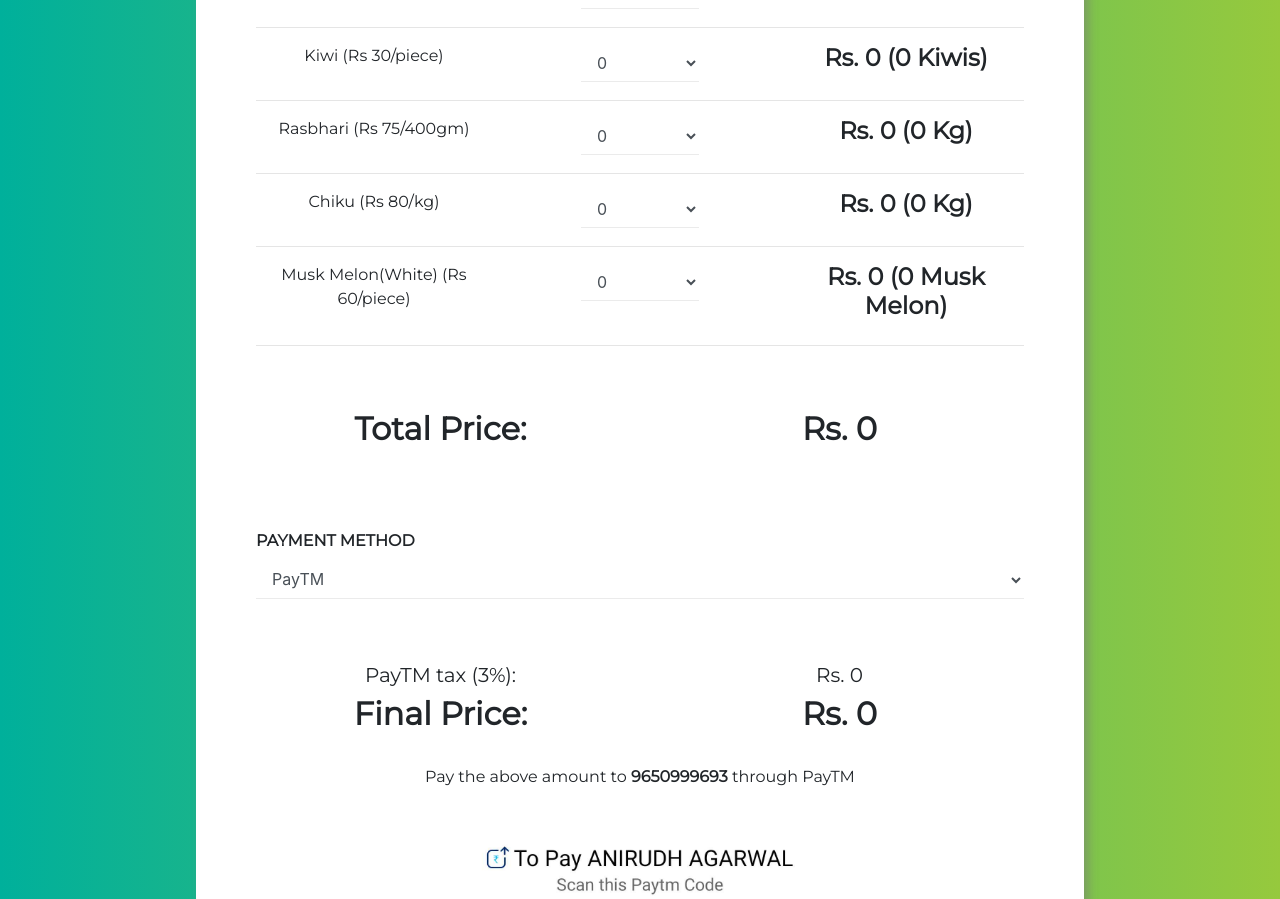
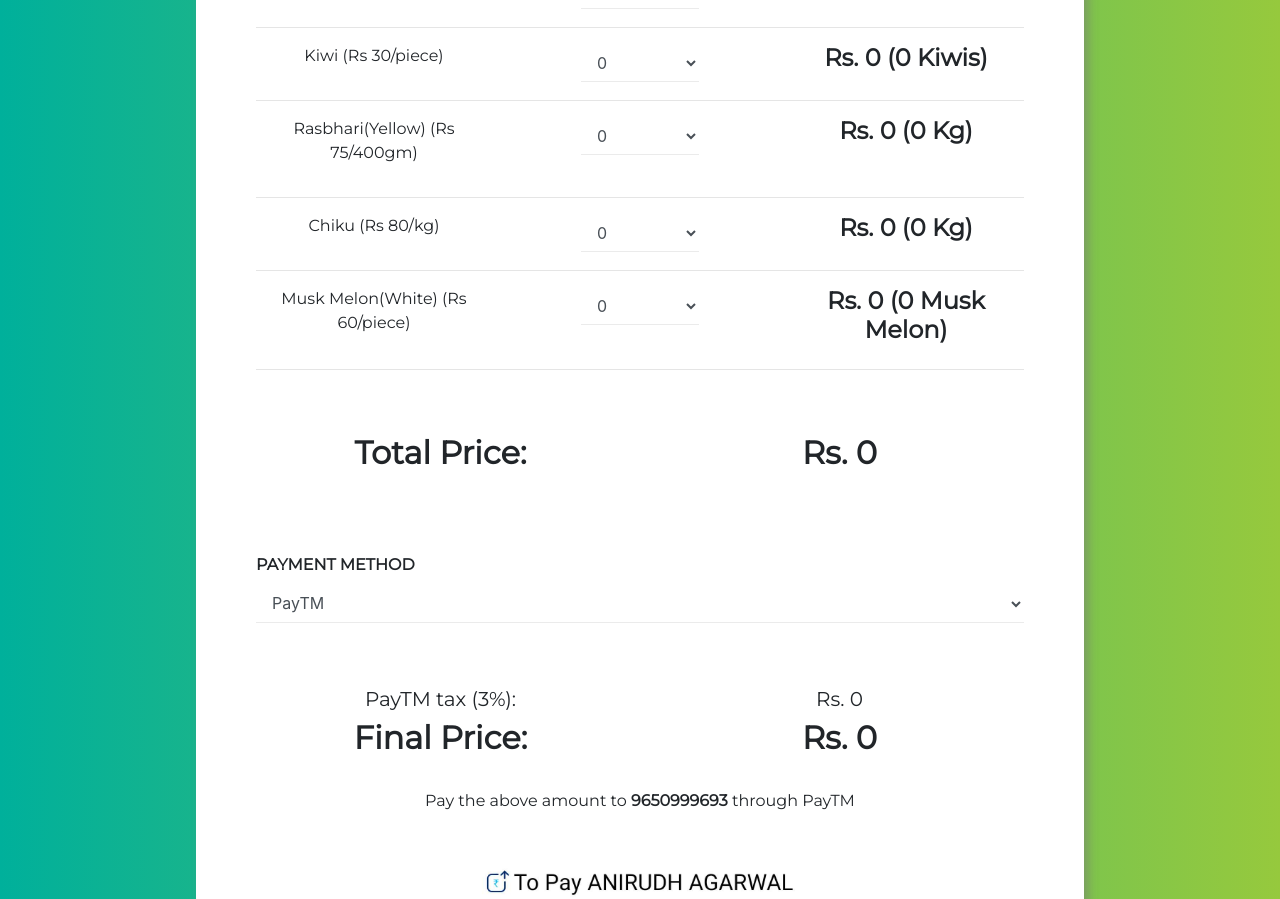
Before and after one commit to shivank1234/Fruitbasket, a React (Create React App) app: page / in a window 1280 px wide. Shown: the part 1304-2203 px from the top of the page. Built offline with nearby package versions, Linux system fonts and the light colour scheme.

Commit message:
Start with create-react-app

```diff
--- a/src/App.js
+++ b/src/App.js
@@ -557,7 +557,7 @@ class App extends Component {
 
             <div class="row">
               <div class='col-xs-6 col-md-4'>
-                <p class="text-center">Rasbhari (Rs 75/400gm)</p>
+                <p class="text-center">Rasbhari(Yellow) (Rs 75/400gm)</p>
               </div>
               <div class='col-xs-6 col-md-4'>
                 <select class="form-control" id="exampleFormControlSelect1" value={this.state.raspberry} style={{"width":"50%","display":"block","margin":"auto"}} onChange={this.getRaspberry}>
```
